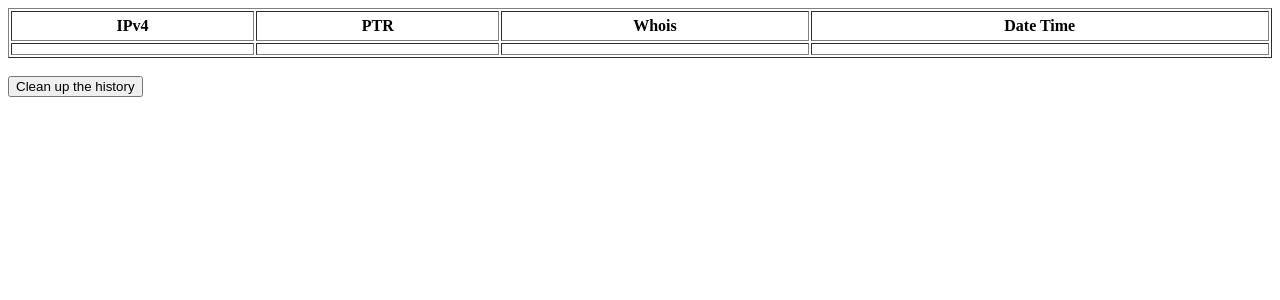
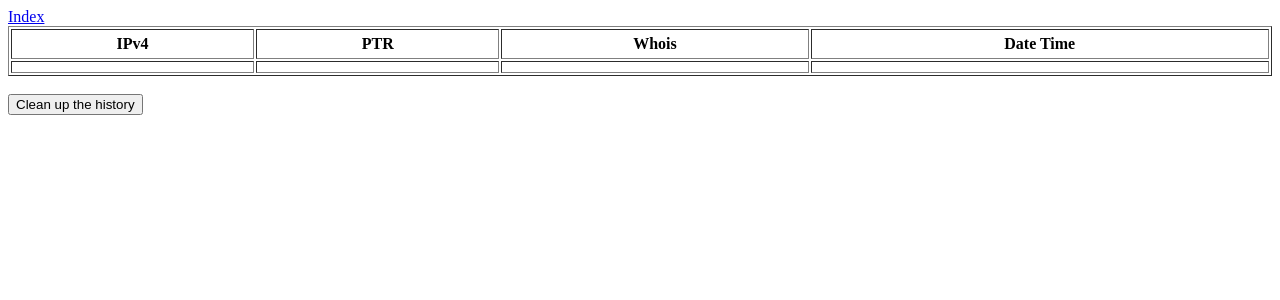
Before and after one commit to dizpers/txipinfo, a Python web app: template txipinfo/templates/history.html in a window 1280 px wide. Shown: the top 300 px of the page. Run offline with Jinja, Linux system fonts and the light colour scheme; the template is opened without the code that fills it, so the values that code supplies are empty.

Commit message:
Fix history page template (`br` tag); link inde and history pages (using `a` tag at the top)

```diff
--- a/txipinfo/templates/history.html
+++ b/txipinfo/templates/history.html
@@ -5,6 +5,7 @@
     <title>IP Info</title>
 </head>
 <body xmlns:t="http://twistedmatrix.com/ns/twisted.web.template/0.1">
+    <a href="/">Index</a>
     <table cellpadding="5" border="1" width="100%">
         <thead>
             <tr>
@@ -23,7 +24,7 @@
             </tr>
         </tbody>
     </table>
-    </br>
+    <br/>
     <form method="POST">
         <input type="submit" value="Clean up the history"/>
     </form>
--- a/txipinfo/templates/index.html
+++ b/txipinfo/templates/index.html
@@ -5,6 +5,7 @@
     <title>IP Info</title>
 </head>
 <body xmlns:t="http://twistedmatrix.com/ns/twisted.web.template/0.1">
+    <a href="/history">History</a>
     <form method="POST">
         <input name="ip" type="text"/>
         <input type="submit"/>
```
